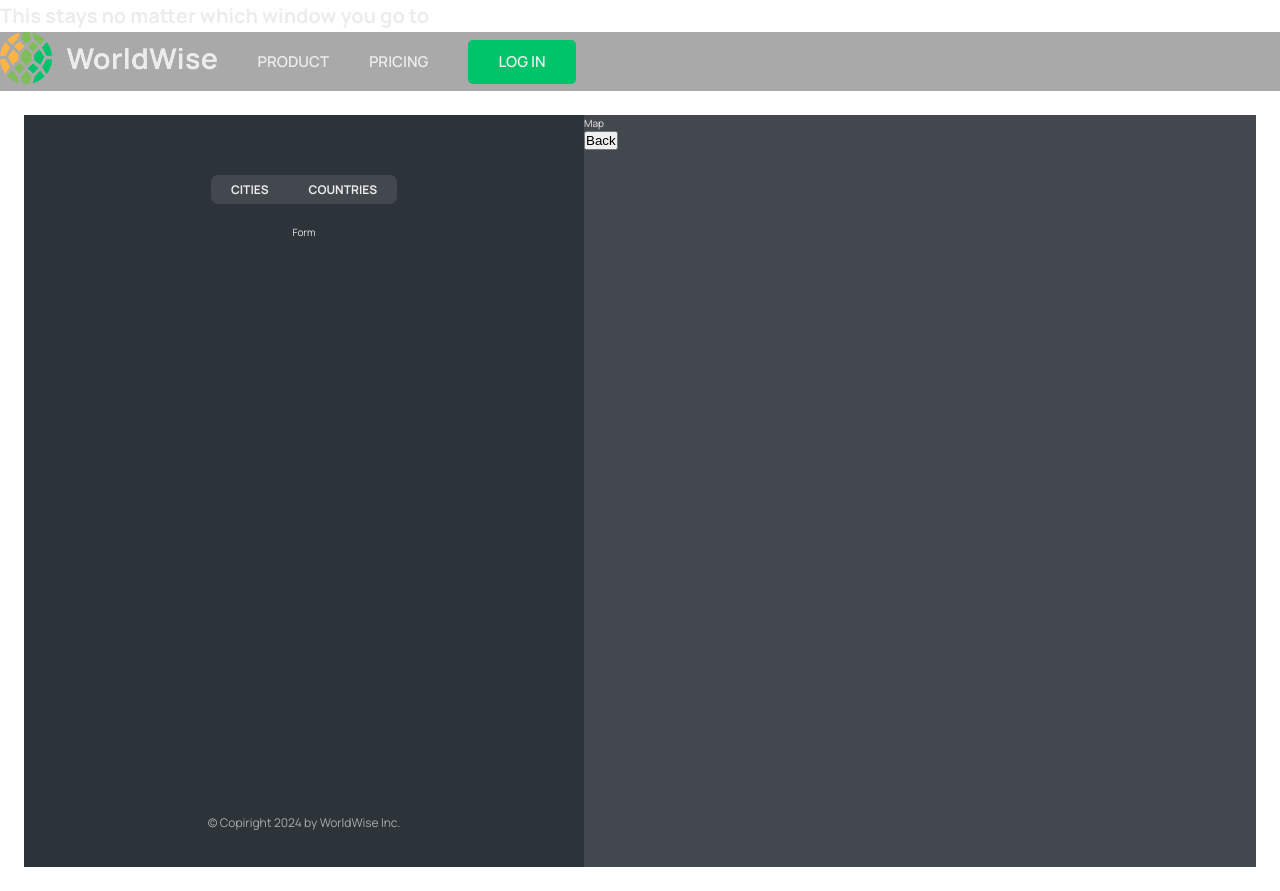
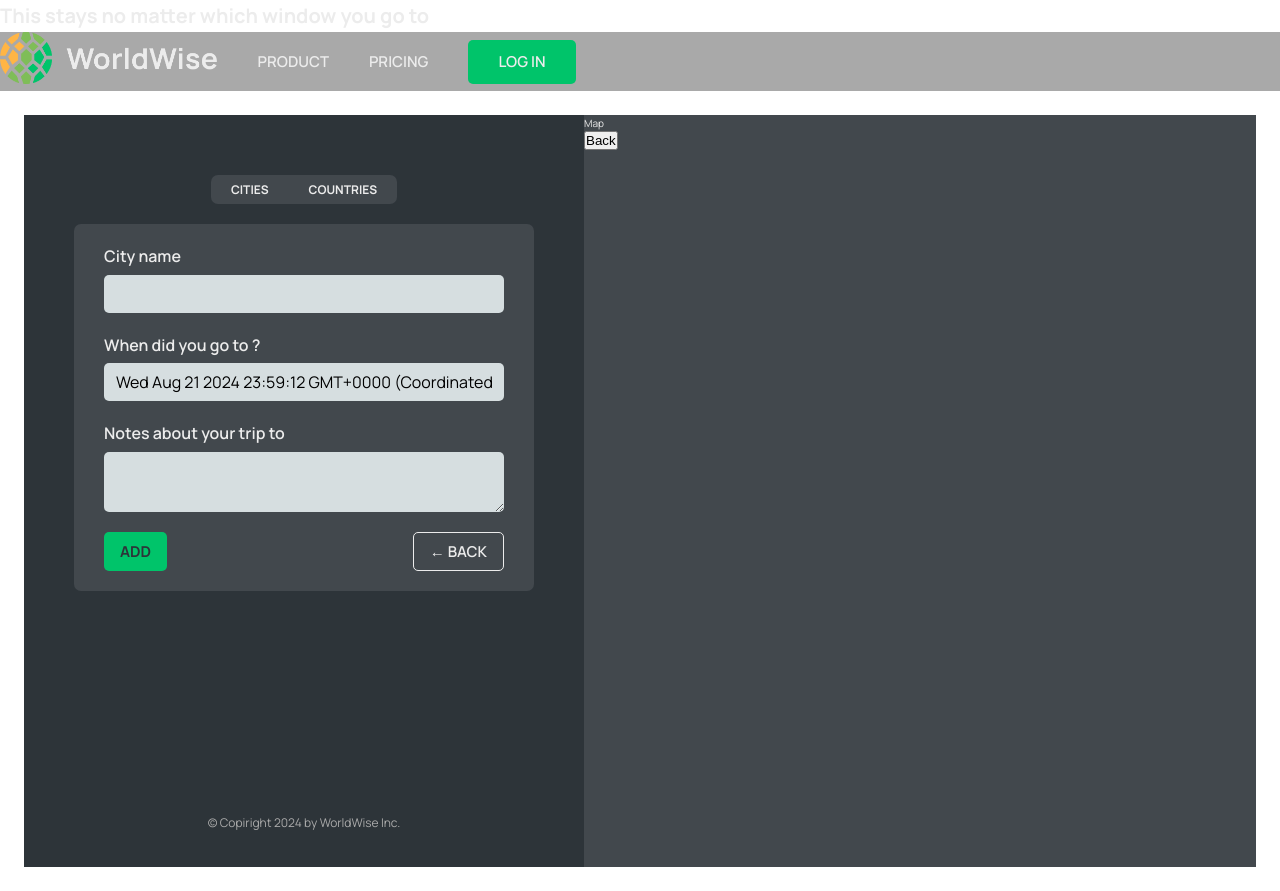
Before and after one commit to Ron-Ash/worldwise, a React (Vite) app: page /tracking/form in a window 1280 px wide. Built offline with nearby package versions, Linux system fonts and the light colour scheme; data requests are answered from the project's data file.

Commit message:
used useNavigate for teh first time

```diff
--- /dev/null
+++ b/components/Button.jsx
@@ -0,0 +1,16 @@
+import PropTypes from "prop-types";
+
+export default function Button({ children, onClick, styles, type }) {
+  return (
+    <button onClick={onClick} className={`${styles.btn} ${styles[type]}`}>
+      {children}
+    </button>
+  );
+}
+
+Button.propTypes = {
+  children: PropTypes.any,
+  styles: PropTypes.object,
+  onClick: PropTypes.func,
+  type: PropTypes.string,
+};
--- a/components/Form.jsx
+++ b/components/Form.jsx
@@ -3,6 +3,9 @@
 import { useState } from "react";
 
 import styles from "./Form.module.css";
+import Button from "./Button";
+import ButtonStyles from "./Button.module.css";
+import { useNavigate } from "react-router-dom";
 
 export function convertToEmoji(countryCode) {
   const codePoints = countryCode
@@ -14,9 +17,11 @@
 
 function Form() {
   const [cityName, setCityName] = useState("");
-  const [country, setCountry] = useState("");
+  // const [country, setCountry] = useState("");
   const [date, setDate] = useState(new Date());
   const [notes, setNotes] = useState("");
+
+  const navigate = useNavigate();
 
   return (
     <form className={styles.form}>
@@ -49,8 +54,19 @@
       </div>
 
       <div className={styles.buttons}>
-        <button>Add</button>
-        <button>&larr; Back</button>
+        <Button type="primary" styles={ButtonStyles}>
+          Add
+        </Button>
+        <Button
+          type="back"
+          styles={ButtonStyles}
+          onClick={(e) => {
+            e.preventDefault();
+            navigate(-1);
+          }}
+        >
+          &larr; Back
+        </Button>
       </div>
     </form>
   );
--- a/components/Map.jsx
+++ b/components/Map.jsx
@@ -1,14 +1,15 @@
-import { useSearchParams } from "react-router-dom";
+import { useNavigate, useSearchParams } from "react-router-dom";
 import styles from "./Map.module.css";
 
 function Map() {
+  const navigate = useNavigate();
   const [searchParams, setSearchParams] = useSearchParams();
   const lat = searchParams.get("lat");
   const lng = searchParams.get("lng");
 
   console.log(lat, lng);
   return (
-    <div className={styles.mapContainer}>
+    <div className={styles.mapContainer} onClick={() => navigate("form")}>
       <p>Map</p>
       <button onClick={() => setSearchParams("")}>Back</button>
     </div>
--- a/src/App.jsx
+++ b/src/App.jsx
@@ -9,6 +9,7 @@
 import Login from "../pages/Login";
 import Tracking from "../pages/Tracking";
 import Logo from "../components/Logo";
+import Form from "../components/Form";
 
 import CityList from "../components/SideBar/CityList";
 import CountryList from "../components/SideBar/CountryList";
@@ -90,7 +91,7 @@
                 <CountryList countries={countries} isLoading={isLoading} />
               }
             />
-            <Route path="form" element={<p>Form</p>} />
+            <Route path="form" element={<Form />} />
           </Route>
           <Route path="*" element={<NotFound></NotFound>} />
         </Routes>
```
